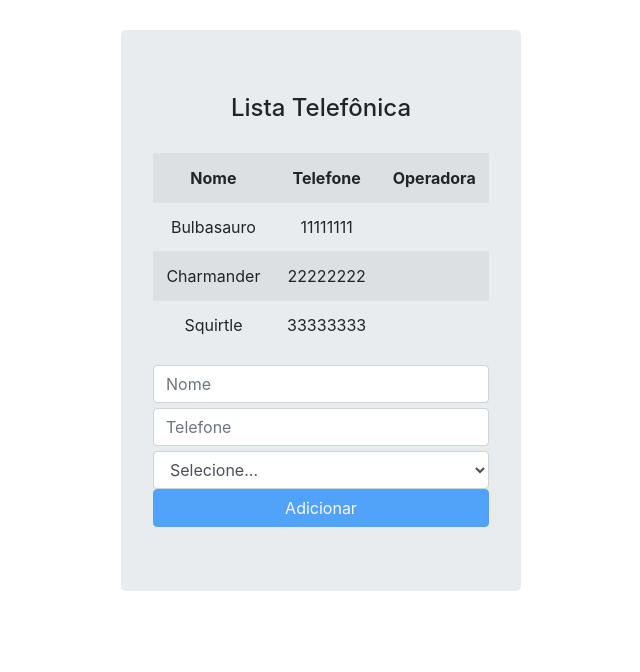
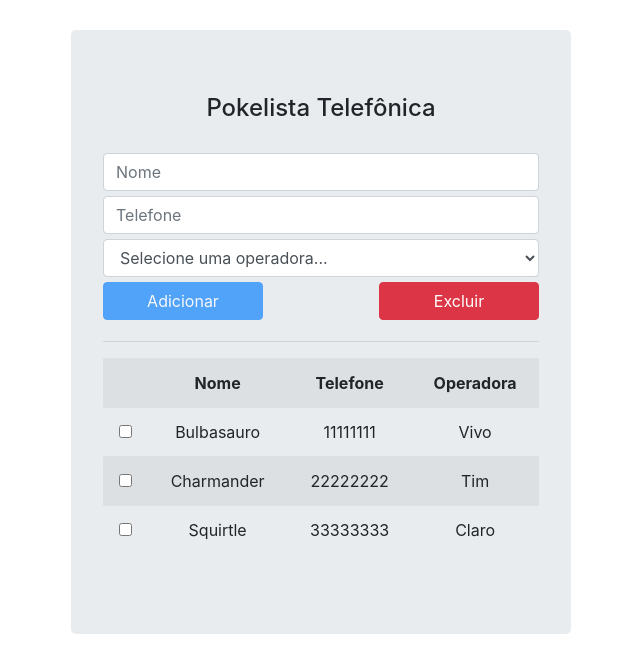
Before and after one commit to fergo8/angularjs_branas, a plain HTML site: page aula_03/index.html in a window 1280 px wide. Shown: the whole page, without its empty margins (319-959 px from the left). Drawn offline with nearby package versions, Linux system fonts and the light colour scheme.

Commit message:
#3 - Usando Diretivas - Parte 2

```diff
--- a/aula_03/index.html
+++ b/aula_03/index.html
@@ -12,7 +12,7 @@
 
     <style>
         .jumbotron {
-            width: 400px;
+            width: 500px;
             margin-top: 30px;
             margin-left: auto;
             margin-right: auto;
@@ -21,20 +21,26 @@
         .jumbotron h4 {
             margin-bottom: 30px;
         }
-        .jumbotron input {
+        .jumbotron input, .jumbotron select, .jumbotron button {
             margin-bottom: 5px;
+        }
+        .jumbotron button {
+            min-width: 160px;
+        }
+        .selecionado {
+            background-color: pink !important;
         }
     </style>
 
     <script>
         angular.module("listaTelefonica", [])
         angular.module("listaTelefonica").controller("listaTelefonicaController", $scope => {
-            $scope.app = "Lista Telefônica"
+            $scope.app = "Pokelista Telefônica"
 
             $scope.contatos = [
-                { nome: "Bulbasauro", telefone: "11111111" },
-                { nome: "Charmander", telefone: "22222222" },
-                { nome: "Squirtle", telefone: "33333333" }
+                { nome: "Bulbasauro", telefone: "11111111", operadora: { nome: "Vivo", codigo: 15, categoria: "Fixo" } },
+                { nome: "Charmander", telefone: "22222222", operadora: { nome: "Tim", codigo: 41, categoria: "Celular" } },
+                { nome: "Squirtle", telefone: "33333333", operadora: { nome: "Claro", codigo: 21, categoria: "Celular" } }
             ]
 
             $scope.operadoras = [
@@ -47,6 +53,10 @@
                 $scope.contatos.push(angular.copy(contato))
                 delete $scope.contato
             }
+
+            $scope.removerContatos = contatos => {
+                $scope.contatos = contatos.filter(contato => { if (!contato.selecionado) return contato })
+            }
         })
     </script>
 
@@ -55,19 +65,6 @@
     <div class="jumbotron">
         <!--<h4 ng-bind="app"></h4>-->
         <h4>{{app}}</h4>
-
-        <table class="table table-striped">
-            <tr>
-                <th>Nome</th>
-                <th>Telefone</th>
-                <th>Operadora</th>
-            </tr>
-            <tr ng-repeat="contato in contatos">
-                <td>{{contato.nome}}</td>
-                <td>{{contato.telefone}}</td>
-                <td>{{contato.operadora.nome}}</td>
-            </tr>
-        </table>
 
         <input class="form-control" type="text" ng-model="contato.nome" placeholder="Nome" />
         <input class="form-control" type="text" ng-model="contato.telefone" placeholder="Telefone" />
@@ -88,10 +85,29 @@
 
         <!-- Método 3 -->
         <select class="form-control" ng-model="contato.operadora" ng-options="operadora.nome group by operadora.categoria for operadora in operadoras">
-            <option value="">Selecione...</option>
+            <option value="">Selecione uma operadora...</option>
         </select>
 
-        <button class="btn btn-primary btn-block" ng-click="adicionarContato(contato)" ng-disabled="!contato.nome || !contato.telefone">Adicionar</button>
+        <div class="clearfix">
+            <button class="btn btn-primary float-left" ng-click="adicionarContato(contato)" ng-disabled="!contato.nome || !contato.telefone">Adicionar</button>
+            <button class="btn btn-danger float-right" ng-click="removerContatos(contatos)">Excluir</button>
+        </div>
+        <hr />
+
+        <table class="table table-striped">
+            <tr>
+                <th></th>
+                <th>Nome</th>
+                <th>Telefone</th>
+                <th>Operadora</th>
+            </tr>
+            <tr ng-class="{selecionado: contato.selecionado}" ng-repeat="contato in contatos">
+                <td><input type="checkbox" ng-model="contato.selecionado" /></td>
+                <td>{{contato.nome}}</td>
+                <td>{{contato.telefone}}</td>
+                <td>{{contato.operadora.nome}}</td>
+            </tr>
+        </table>
     </div>
 
     <script src="https://code.jquery.com/jquery-3.5.1.slim.min.js" integrity="sha384-DfXdz2htPH0lsSSs5nCTpuj/zy4C+OGpamoFVy38MVBnE+IbbVYUew+OrCXaRkfj" crossorigin="anonymous"></script>
```
Also changed, not shown: 1 other file.
